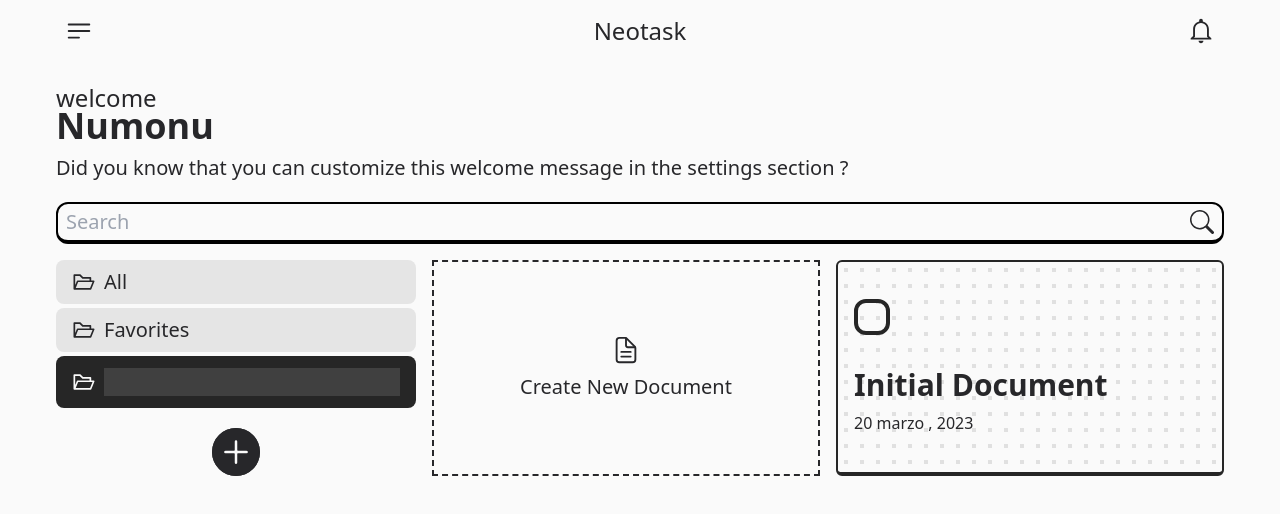
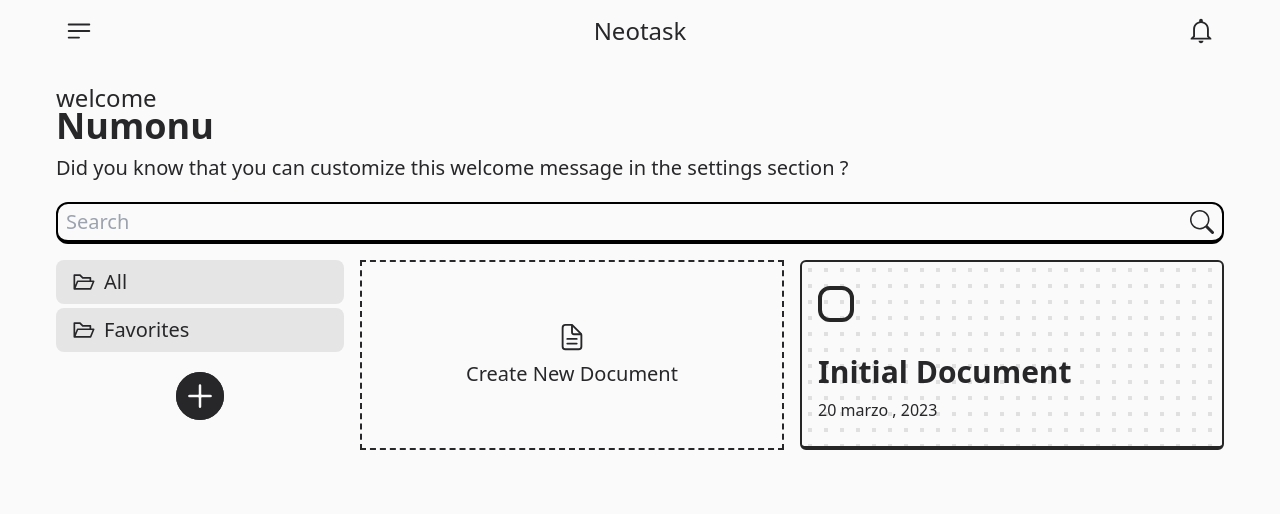
Before and after one commit to Numonu/neotask, a Next.js app: page /dashboard in a window 1280 px wide. Shown: the top 514 px of the page. Built offline with nearby package versions, Linux system fonts and the light colour scheme.

Commit message:
el componente DashboardFolder usa un estado para mostrar el template o el boton de creacion

```diff
--- a/src/components/molecules/DashboardFolders.jsx
+++ b/src/components/molecules/DashboardFolders.jsx
@@ -1,4 +1,4 @@
-import { useContext } from "react";
+import { useContext, useState } from "react";
 import { AiOutlineFolderOpen } from "react-icons/ai";
 import CreateFolder from "../atoms/CreateFolder";
 import Folder from "../atoms/Folder";
@@ -7,6 +7,11 @@ import FolderTemplate from "./FolderTemplate";
 
 export default function DashboardFolders() {
 	const { data } = useContext(dataContext);
+	const [viewTemplate , setViewTemplate] = useState(false);
+
+	const on = () => setViewTemplate(true);
+	const off = () => setViewTemplate(false);
+
 	return (
 		<>
 			<div className="flex flex-col gap-1">
@@ -19,8 +24,7 @@ export default function DashboardFolders() {
 						{e.folderName}
 					</Folder>
 				))}
-				<FolderTemplate/>
-				<CreateFolder />
+				{ viewTemplate ? <FolderTemplate callback={off}/> : <CreateFolder callback={on}/>}
 			</div>
 		</>
 	);
```
